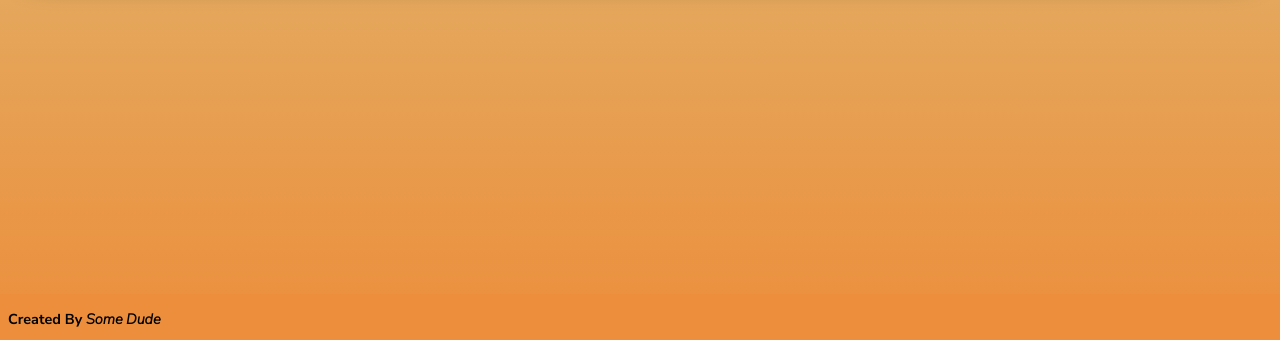
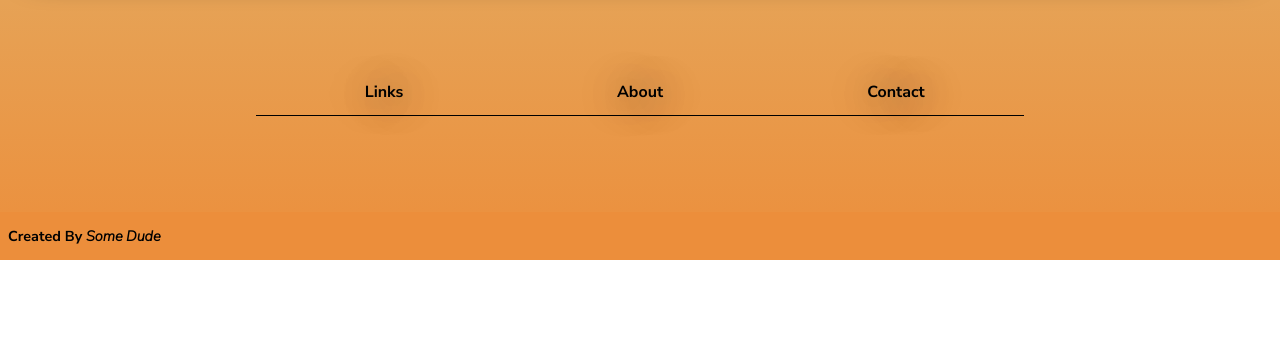
Before and after one commit to AyrtonCR/LSP, a React (Create React App) app in the folder client/: page / in a window 1280 px wide. Shown: the part 1166-1506 px from the top of the page. After the commit the page ends 1426 px from the top, so only its background shows below. Built offline with nearby package versions, Linux system fonts and the light colour scheme; no server answers.

Commit message:
add the lower nav bar to main page

```diff
--- a/client/src/components/footer.css
+++ b/client/src/components/footer.css
@@ -1,5 +1,5 @@
 .footer {
-  margin-top: 20rem;
+  margin-top: 6rem;
   width: 100%;
 }
 
--- /dev/null
+++ b/client/src/components/lowerNavBar.css
@@ -0,0 +1,53 @@
+@media only screen and (min-width: 22.5rem) {
+  .lowerNavBar {
+    margin: 6rem;
+  }
+
+  .lowerNavbarContainer {
+    background: none;
+    border-bottom: 0.05rem solid black;
+  }
+  .lowerNavbarItem a:active,
+  .lowerNavbarItem a:hover {
+    color: #eb212e;
+    text-decoration: underline;
+  }
+  .lowerNavbarItem {
+    text-align: center;
+    padding: 0.7rem;
+    align-self: center;
+  }
+  .lowerNav {
+    display: grid;
+    grid-template-columns: 1fr 1fr 1fr;
+    margin: 0;
+    padding: 0rem;
+    list-style-type: none;
+  }
+
+  .lowerNavLink {
+    font-size: 1rem;
+    text-shadow: 0.12rem 0.12rem 2.5rem;
+    white-space: nowrap;
+    color: black;
+    text-decoration: none;
+  }
+}
+
+@media only screen and (min-width: 40rem) {
+  .lowerNavBar {
+    margin: 6rem 10rem;
+  }
+}
+
+@media only screen and (min-width: 60rem) {
+  .lowerNavBar {
+    margin: 6rem 16rem;
+  }
+}
+
+@media only screen and (min-width: 90rem) {
+  .lowerNavBar {
+    margin: 6rem 29rem;
+  }
+}
--- /dev/null
+++ b/client/src/components/lowerNavBar.js
@@ -0,0 +1,39 @@
+import "./lowerNavBar.css";
+import { Link } from "react-router-dom";
+import Contact from "./contact";
+import About from "./about";
+import Links from "./links";
+
+const LowerNavBar = () => {
+  return (
+    <div>
+      <header className="lowerNavbar">
+        <div className="lowerNavbarContainer">
+          <ul className="lowerNav">
+            <li className="lowerNavbarItem">
+              <Link to="/links" className="lowerNavLink" element={<Links />}>
+                <strong>Links</strong>
+              </Link>
+            </li>
+            <li className="lowerNavbarItem">
+              <Link to="/about" className="lowerNavLink" element={<About />}>
+                <strong> About</strong>
+              </Link>
+            </li>
+            <li className="lowerNavbarItem">
+              <Link
+                to="/contact"
+                className="lowerNavLink"
+                element={<Contact />}
+              >
+                <strong>Contact</strong>
+              </Link>
+            </li>
+          </ul>
+        </div>
+      </header>
+    </div>
+  );
+};
+
+export default LowerNavBar;
--- a/client/src/components/main.css
+++ b/client/src/components/main.css
@@ -115,7 +115,7 @@
 }
 @media only screen and (min-width: 30rem) {
   .main-description {
-    font-size: 0.7rem;
+    font-size: 0.75rem;
     width: 10rem;
   }
   .main-title {
--- a/client/src/components/main.js
+++ b/client/src/components/main.js
@@ -1,6 +1,7 @@
 import { Link } from "react-router-dom";
 import React, { useState, useEffect } from "react";
 import Peg from "../utils/pegasus_bay.jpg";
+import LowerNavBar from "./lowerNavBar";
 import Wall_1 from "../utils/wallpaper1.jpg";
 import Wall_2 from "../utils/wallpaper2.jpg";
 import Wall_3 from "../utils/wallpaper3.jpg";
@@ -82,6 +83,9 @@ const Main = () => {
             })}
           </ul>
         </div>
+        <div className="lowerNavBar">
+          <LowerNavBar />
+        </div>
       </div>
     </>
   );
```
